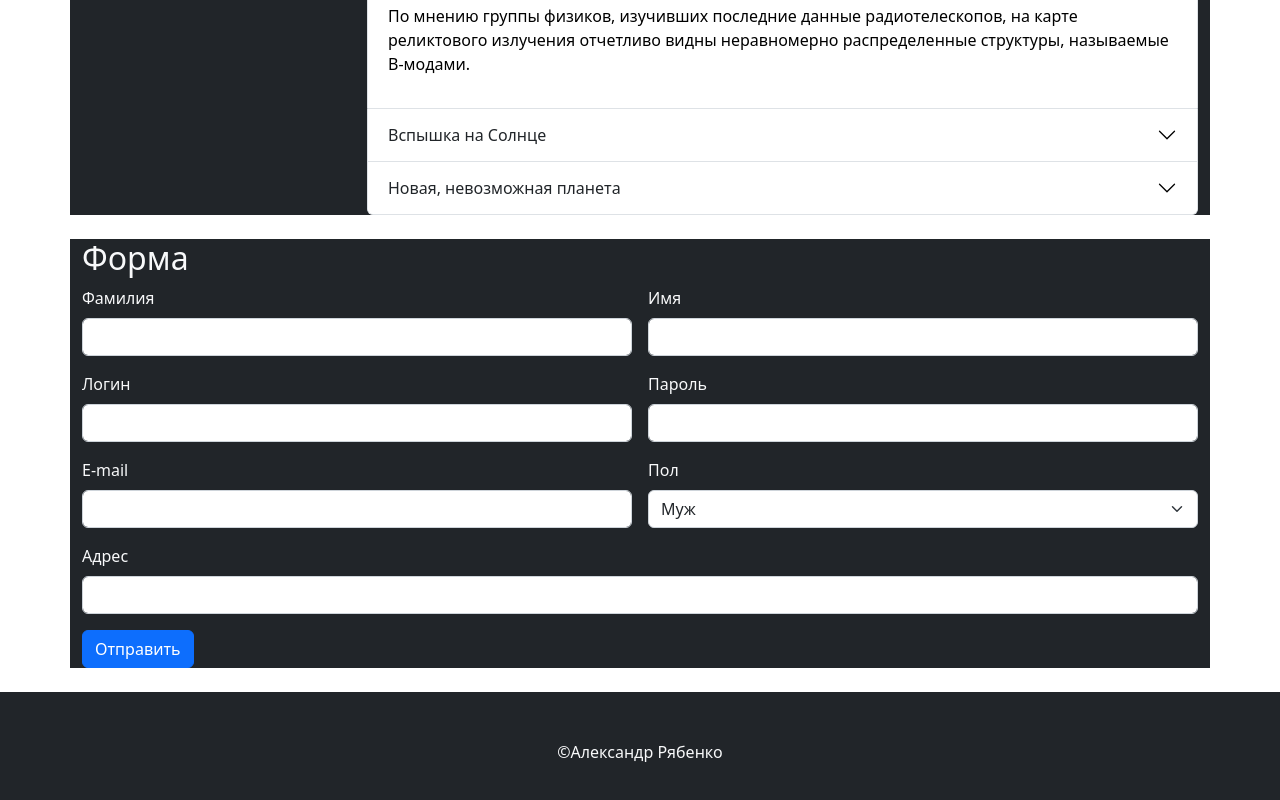
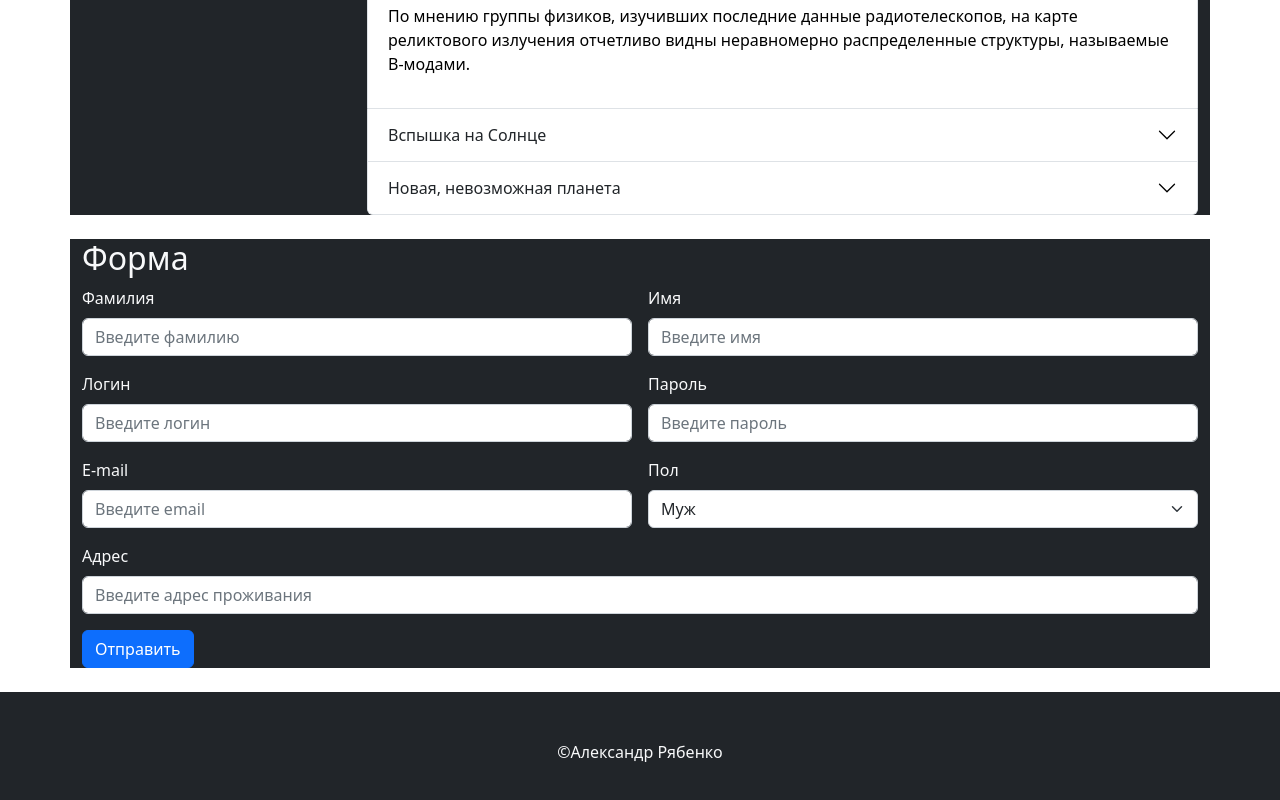
Before and after one commit to Aleksandr1505RY/bootstrap, a website: page index.html in a window 1280 px wide. Shown: the part 1111-1911 px from the top of the page. Drawn offline with nearby package versions, Linux system fonts and the light colour scheme.

Commit message:
добавил placeholder

```diff
--- a/index.html
+++ b/index.html
@@ -239,23 +239,23 @@
         <form class="row g-3">
           <div class="col-md-6">
             <label for="surname" class="form-label">Фамилия</label>
-            <input type="text" class="form-control" id="surname">
+            <input type="text" class="form-control" id="surname" placeholder="Введите фамилию">
           </div>
           <div class="col-md-6">
             <label for="name" class="form-label">Имя</label>
-            <input type="text" class="form-control" id="name">
+            <input type="text" class="form-control" id="name" placeholder="Введите имя">
           </div>
           <div class="col-md-6">
             <label for="login" class="form-label">Логин</label>
-            <input type="text" class="form-control" id="login">
+            <input type="text" class="form-control" id="login" placeholder="Введите логин">
           </div>
           <div class="col-md-6">
             <label for="password" class="form-label">Пароль</label>
-            <input type="password" class="form-control" id="password">
+            <input type="password" class="form-control" id="password" placeholder="Введите пароль">
           </div>
           <div class="col-6">
             <label for="email" class="form-label">E-mail</label>
-            <input type="email" class="form-control" id="email">
+            <input type="email" class="form-control" id="email" placeholder="Введите email">
           </div>
           <div class="col-6">
             <label for="choice" class="form-label">Пол</label>
@@ -266,7 +266,7 @@
           </div>
           <div class="col-12">
             <label for="address" class="form-label">Адрес</label>
-            <input type="text" class="form-control" id="address">
+            <input type="text" class="form-control" id="address" placeholder="Введите адрес проживания">
           </div>
           <div class="col-12">
             <button type="submit" class="btn btn-primary">Отправить</button>
```
